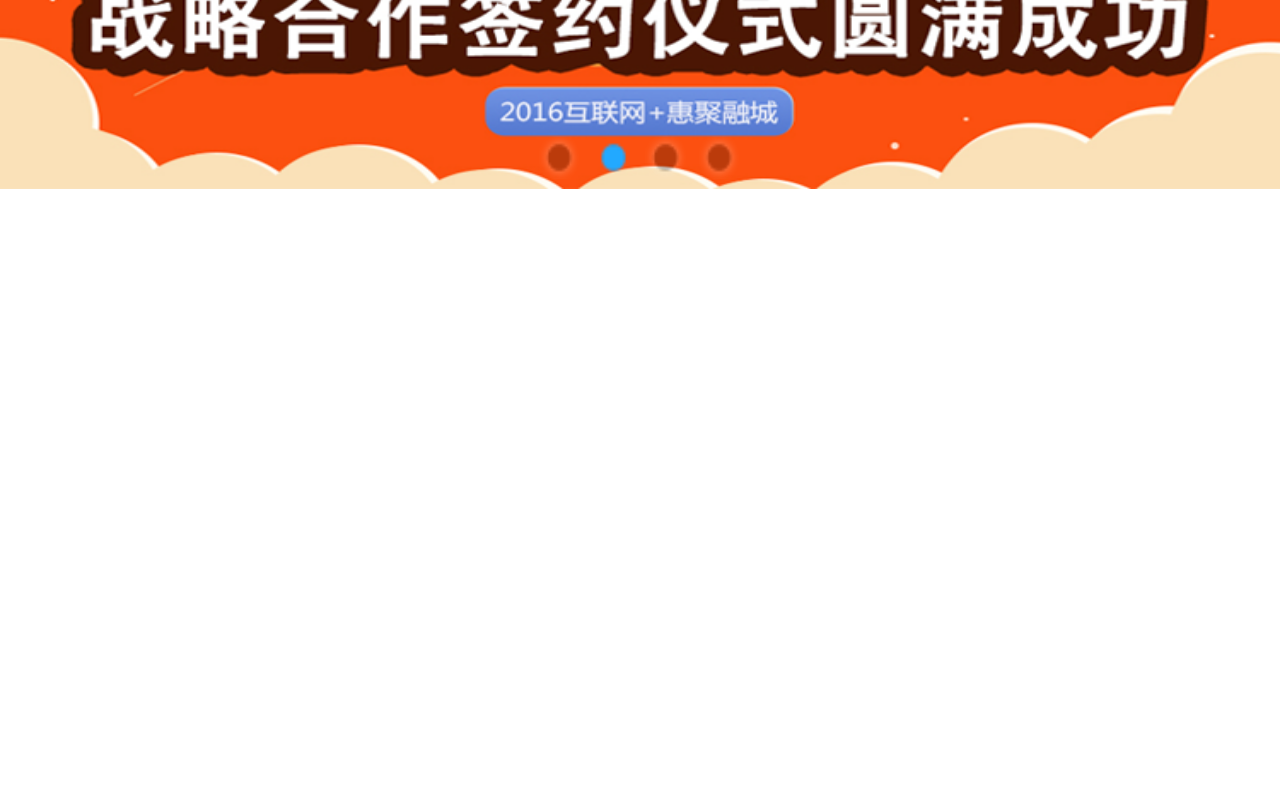
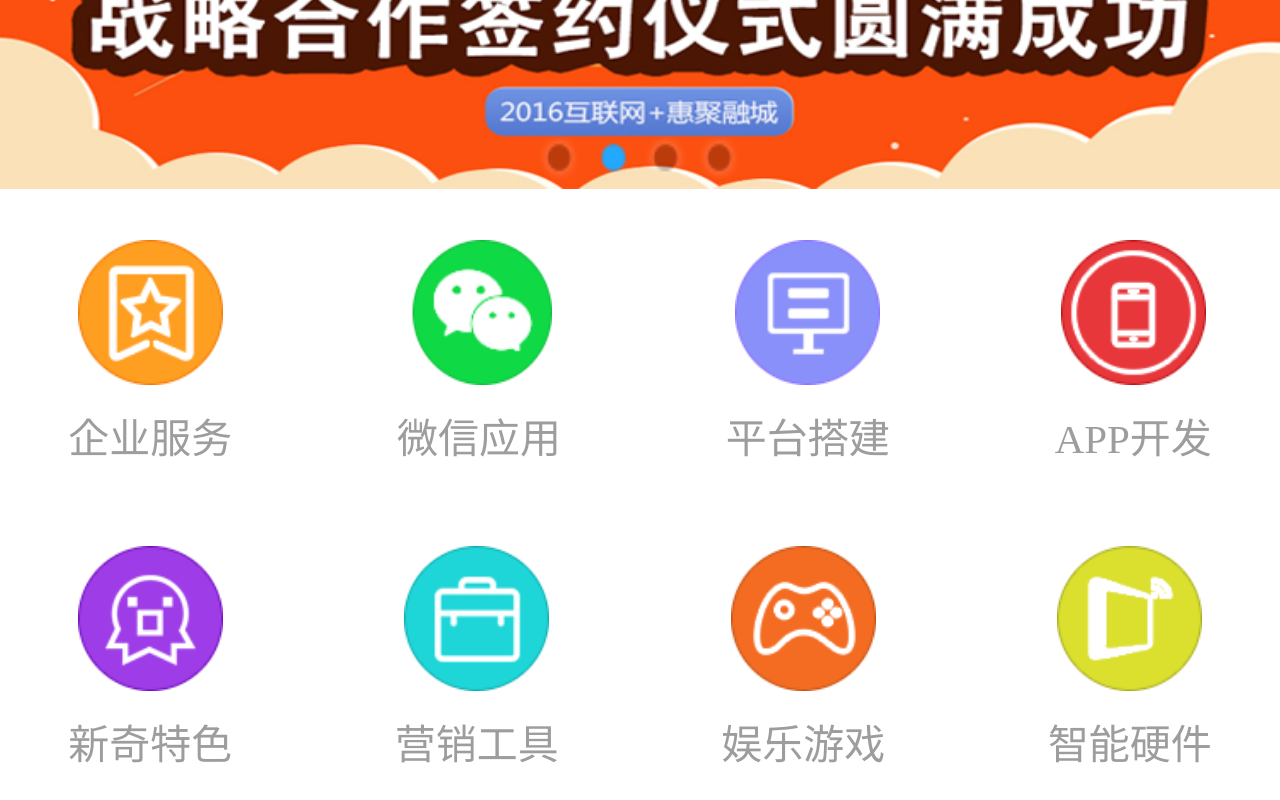
Before and after one commit to 15116134775/raunrongMobile, a plain HTML site: page homePage.html in a window 1280 px wide. Shown: the part 439-1239 px from the top of the page. Before the commit the page ends 800 px from the top, so only its background shows below. Drawn offline with Linux system fonts and the light colour scheme.

Commit message:
banner及items完成

```diff
--- a/homePage.html
+++ b/homePage.html
@@ -20,22 +20,22 @@
             <ul class="slides">
                 <li>
                     <a title="" target="_blank" href="#">
-                        <img alt="" style="background: url(images/homePage/banner.png) no-repeat center;width:100%;height: 2.8rem;" src="images/homePage/banner.png">
+                        <img alt="" style="background: url(images/homePage/banner.png) no-repeat center;width:100%;height: 2.8rem;" src="images/homePage/banner.png" class="bannerSlider">
                     </a>
                 </li>
                 <li>
                     <a title="" href="#">
-                        <img alt="" style="background: url(images/homePage/thing1.png) no-repeat center;width:100%;height: 2.8rem;" src="images/homePage/thing1.png">
+                        <img alt="" style="background: url(images/homePage/thing1.png) no-repeat center;width:100%;height: 2.8rem;" src="images/homePage/thing1.png" class="bannerSlider">
                     </a>
                 </li>
                 <li>
                     <a title="" href="#">
-                        <img style="background: url(images/homePage/banner.png) no-repeat center;width:100%;height: 2.8rem;" src="images/homePage/banner.png">
+                        <img style="background: url(images/homePage/banner.png) no-repeat center;width:100%;height: 2.8rem;" src="images/homePage/banner.png" class="bannerSlider">
                     </a>
                 </li>
                 <li>
                     <a title="" href="#">
-                        <img style="background: url(images/homePage/banner.png) no-repeat center;width:100%;height: 2.8rem;" src="images/homePage/banner.png">
+                        <img style="background: url(images/homePage/banner.png) no-repeat center;width:100%;height: 2.8rem;" src="images/homePage/banner.png" class="bannerSlider">
                     </a>
                 </li>
             </ul>
@@ -45,6 +45,60 @@
                 <li><a>3</a></li>
                 <li><a>4</a></li>
             </ol>
+        </div>
+        <div class="item">
+            <ul class="df jcsb">
+                <li>
+                    <a class="df fdc aic">
+                        <img src="images/homePage/icon1.png" alt="">
+                        <span class="f24">企业服务</span>
+                    </a>
+                </li>
+                <li>
+                    <a class="df fdc aic">
+                        <img src="images/homePage/icon2.png" alt="">
+                        <span class="f24">微信应用</span>
+                    </a>
+                </li>
+                <li>
+                    <a class="df fdc aic">
+                        <img src="images/homePage/icon3.png" alt="">
+                        <span class="f24">平台搭建</span>
+                    </a>
+                </li>
+                <li>
+                    <a class="df fdc aic">
+                        <img src="images/homePage/icon4.png" alt="">
+                        <span class="f24">APP开发</span>
+                    </a>
+                </li>
+            </ul>
+            <ul class="df jcsb">
+                <li>
+                    <a class="df fdc aic">
+                        <img src="images/homePage/icon5.png" alt="">
+                        <span class="f24">新奇特色</span>
+                    </a>
+                </li>
+                <li>
+                    <a class="df fdc aic">
+                        <img src="images/homePage/icon6.png" alt="">
+                        <span class="f24">营销工具</span>
+                    </a>
+                </li>
+                <li>
+                    <a class="df fdc aic">
+                        <img src="images/homePage/icon7.png" alt="">
+                        <span class="f24">娱乐游戏</span>
+                    </a>
+                </li>
+                <li>
+                    <a class="df fdc aic">
+                        <img src="images/homePage/icon8.png" alt="">
+                        <span class="f24">智能硬件</span>
+                    </a>
+                </li>
+            </ul>
         </div>
     </div>
     <footer>
@@ -63,12 +117,6 @@
                 controller: $('#bannerCtrl'),
                 activeControllerCls: 'active'
             });
-            $('#banner_tabs .flex-prev').click(function() {
-                bannerSlider.prev()
-            });
-            $('#banner_tabs .flex-next').click(function() {
-                bannerSlider.next()
-            });
 //            touch.config(
 //                    {
 //                        tap: true,                  //tap类事件开关, 默认为true
@@ -83,8 +131,11 @@
 //                        pinch: true,                //pinch类事件开关
 //                    }
 //            );
-            touch.on('.slide li', 'swipeleft', function(ev){
-                console.log(123);
+            touch.on('.bannerSlider', 'swipeleft', function(ev){
+                bannerSlider.next();
+            });
+            touch.on('.bannerSlider', 'swiperight', function(ev){
+                bannerSlider.prev();
             });
         })
     </script>
--- a/style/Reset.css
+++ b/style/Reset.css
@@ -28,8 +28,10 @@ a { text-decoration: none;     margin:0;
     padding:0;
     border:0;
     vertical-align:baseline;
-    background:transparent;}
-a:hover { text-decoration: underline; }
+    background:transparent;
+    cursor: pointer;
+}
+a:hover { text-decoration: none; }
 
 abbr[title], acronym[title] { /* ע��1.ie6 ��֧�� abbr; 2.������������ѡ���ie6 ����Ч�� */
     border-bottom: 1px dotted;
--- a/style/homePage.css
+++ b/style/homePage.css
@@ -72,8 +72,18 @@ header img{
 .flex-control-paging li.active a {
     background-position: 0 0;
 }
-
 .flexslider .slides a img {
     width: 100%;
     display: block;
 }
+.item ul li img{
+    width:0.85rem;
+    height: 0.85rem;
+}
+.item ul{
+    padding:0.3rem 0.4rem 0.2rem 0.4rem;
+}.item ul li a span{
+    color:#9d9d9d;
+    line-height: 0.24rem;
+    margin-top:0.2rem;
+ }
```
